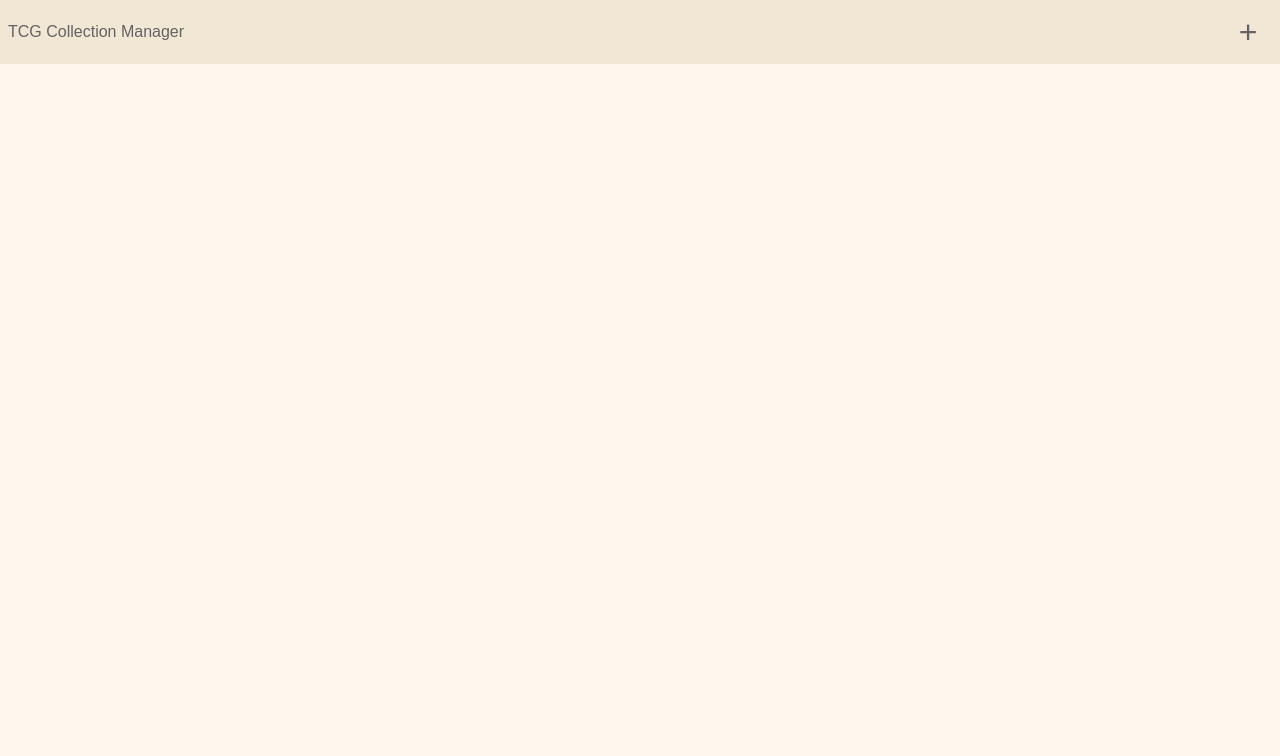
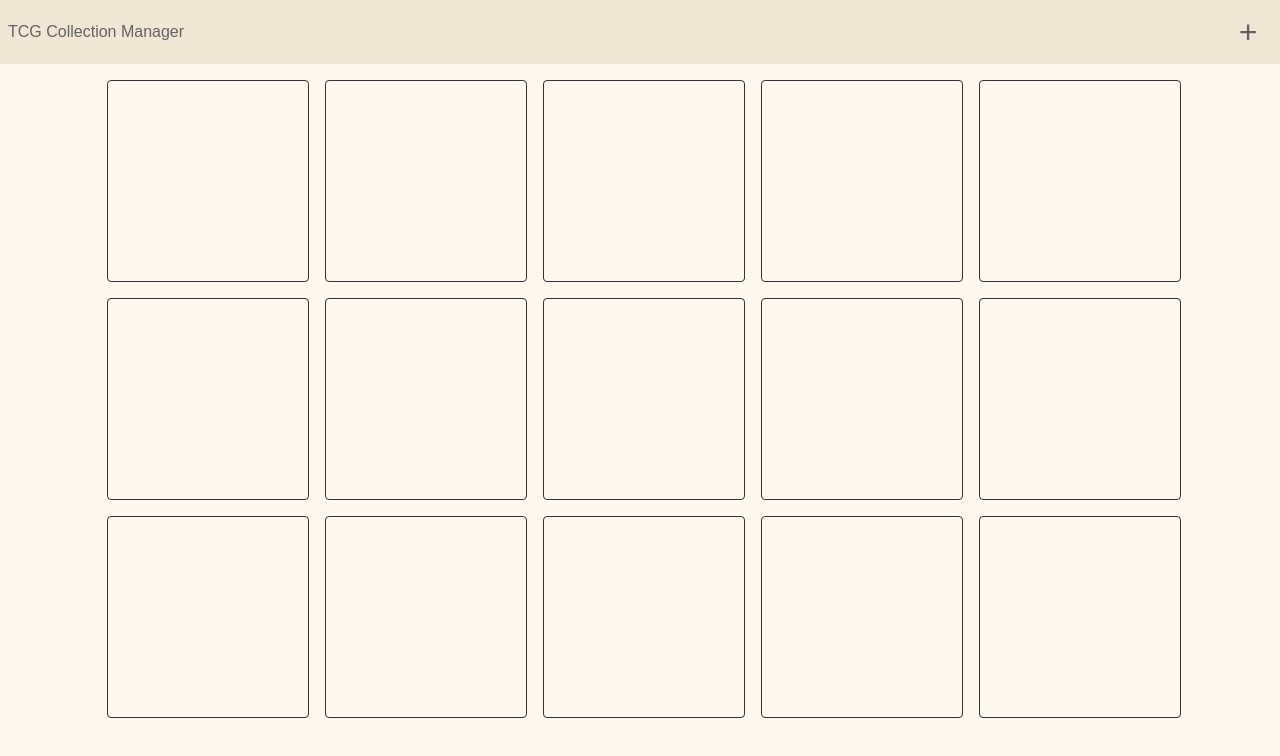
Before and after one commit to taniskint/tcg-collection-manager, a plain HTML site: page mocks/games.html in a window 1280 px wide. Drawn offline with Linux system fonts and the light colour scheme.

Commit message:
Add game boxes.

```diff
--- a/mocks/games.css
+++ b/mocks/games.css
@@ -0,0 +1,18 @@
+main {
+    display: flex;
+    flex-flow: row wrap;
+    justify-content: center;
+    gap: 16px;
+}
+
+.game-chiclet {
+    width: 200px;
+    height: 200px;
+    border: 1px solid var(--shade);
+    border-radius: 4px;
+    transition: box-shadow 0.1s linear;
+}
+
+.game-chiclet:hover {
+    box-shadow: 4px 4px 8px var(--shade);
+}
--- a/mocks/games.html
+++ b/mocks/games.html
@@ -4,7 +4,7 @@
     <title>Games</title>
     <meta name="viewport" content="width=device-width, initial-scale=1">
     <link rel="stylesheet" href="styles.css">
-    <link rel="stylesheet" href="index.css">
+    <link rel="stylesheet" href="games.css">
 </head>
 <body>
     <nav>
@@ -12,15 +12,30 @@
             <a href="index.html"><p>TCG Collection Manager</p></a>
 	        <div id="show-links" class="show-links">+</div>
         </div>
-        <ul hidden id="nav-links">
-            <a href="games.html"><li>Games</li></a>
-            <a href="collections.html"><li>Collections</li></a>
-            <a href="decks.html"><li>Decks</li></a>
-            <a href="account.html"><li>Account</li></a>
+        <ul hidden id="nav-links" class="nav-links">
+            <li><a href="games.html"><p>Games</p></a></li>
+            <li><a href="collections.html"><p>Collections</p></a></li>
+            <li><a href="decks.html"><p>Decks</p></a></li>
+            <li><a href="account.html"><p>Account</p></a></li>
         </ul>
     </nav>
 
     <main>
+        <div class="game-chiclet"></div>
+        <div class="game-chiclet"></div>
+        <div class="game-chiclet"></div>
+        <div class="game-chiclet"></div>
+        <div class="game-chiclet"></div>
+        <div class="game-chiclet"></div>
+        <div class="game-chiclet"></div>
+        <div class="game-chiclet"></div>
+        <div class="game-chiclet"></div>
+        <div class="game-chiclet"></div>
+        <div class="game-chiclet"></div>
+        <div class="game-chiclet"></div>
+        <div class="game-chiclet"></div>
+        <div class="game-chiclet"></div>
+        <div class="game-chiclet"></div>
     </main>
 
     <script>
--- a/mocks/styles.css
+++ b/mocks/styles.css
@@ -1,13 +1,21 @@
+:root {
+    --sun-plus: #fffdfb;
+    --sun: #fff7ed;
+    --sun-minus: #f2e6d4;
+    --sky-minus: #636363;
+    --shade: #303338;
+}
+
 /* I want to manage margins and padding myself, and prefer sans-serif fonts. */
 * {
     margin: 0;
     padding: 0;
     font-family: sans-serif;
-    color: #636363; /* sky- */
+    color: var(--sky-minus);
 }
 
 body {
-    background-color: #fff7ed; /* sun */
+    background-color: var(--sun);
 }
 
 /* Get rid of link decorators. */
@@ -18,7 +26,7 @@ a {
 
 nav {
     padding-left: 8px;
-    background-color: #f2e6d4; /* sun- */
+    background-color: var(--sun-minus);
     display: flex;
     flex-direction: column;
 }
@@ -42,7 +50,7 @@ nav {
 }
 
 .show-links:hover {
-    background-color: #fffdfb; /* sun+ */
+    background-color: var(--sun-plus);
     cursor: pointer;
 }
 
@@ -58,7 +66,7 @@ nav li {
 }
 
 nav li:hover {
-    background-color: #fffdfb; /* sun+ */
+    background-color: var(--sun-plus);
 }
 
 main {
```
Also changed, not shown: mocks/index.html (+0 -1 lines).
